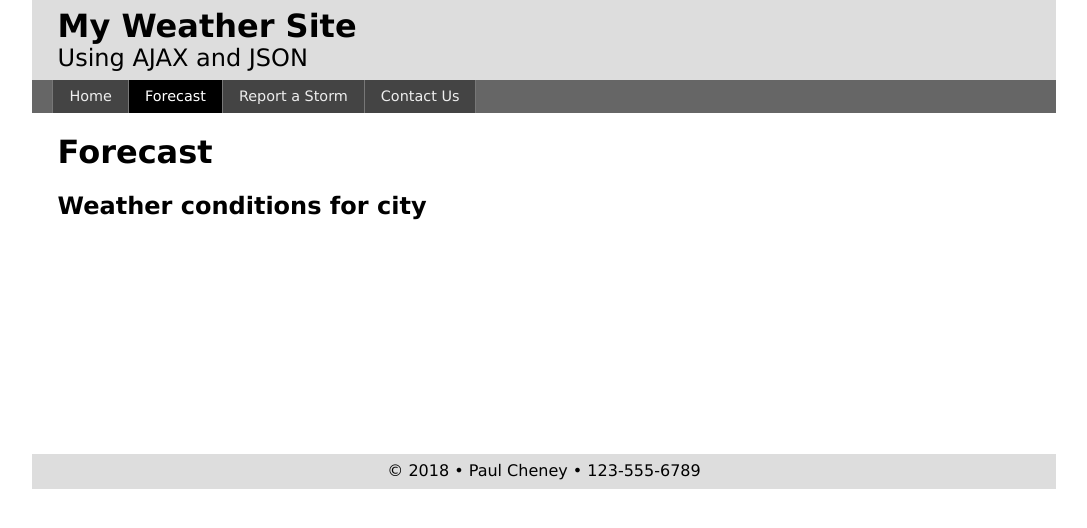
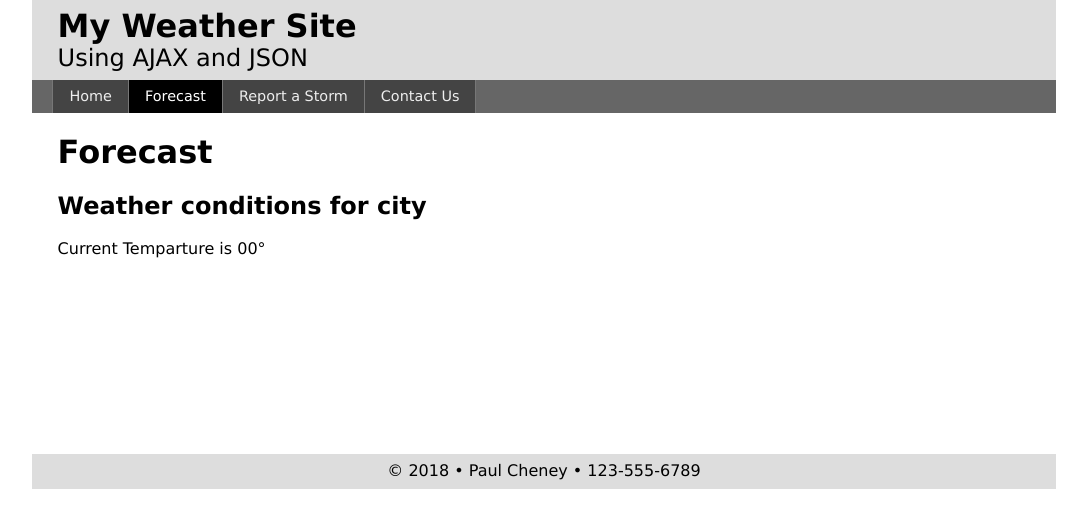
Before and after one commit to mlokhorst/mlokhorst.github.io, a plain HTML site: page weather_now/index.html in a window 1280 px wide. Shown: the whole page, without its empty margins (96-1183 px from the left). Drawn offline with Linux system fonts and the light colour scheme; no server answers.

Commit message:
add temp display

```diff
--- a/weather_now/index.html
+++ b/weather_now/index.html
@@ -51,7 +51,7 @@
     <main>
         <h1>Forecast</h1>
         <h2>Weather conditions for <span id="place">city</span></h2>
-
+        <p>Current Temparture is <span id="currentTemp">00</span>&deg</p>
 
 
     </main>
```
